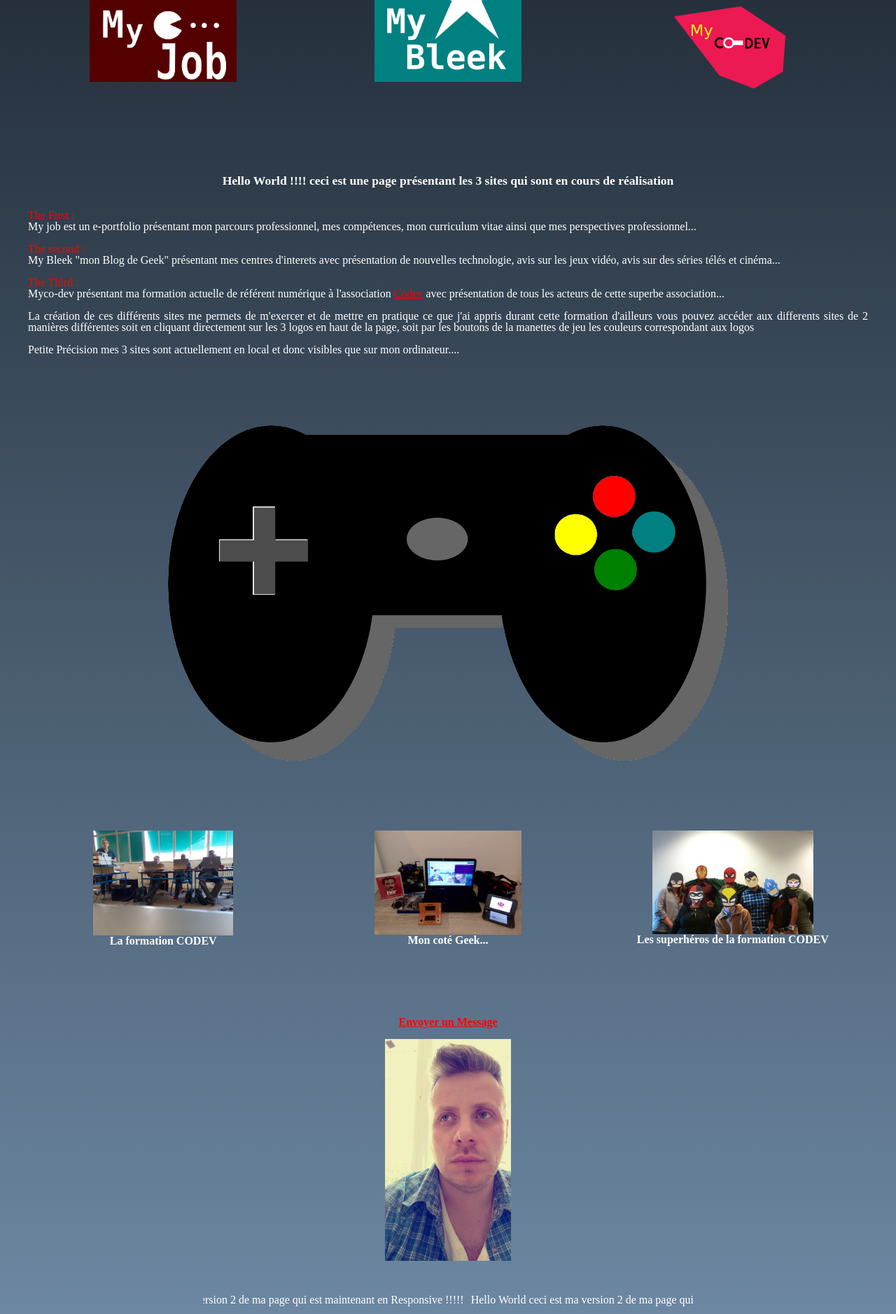
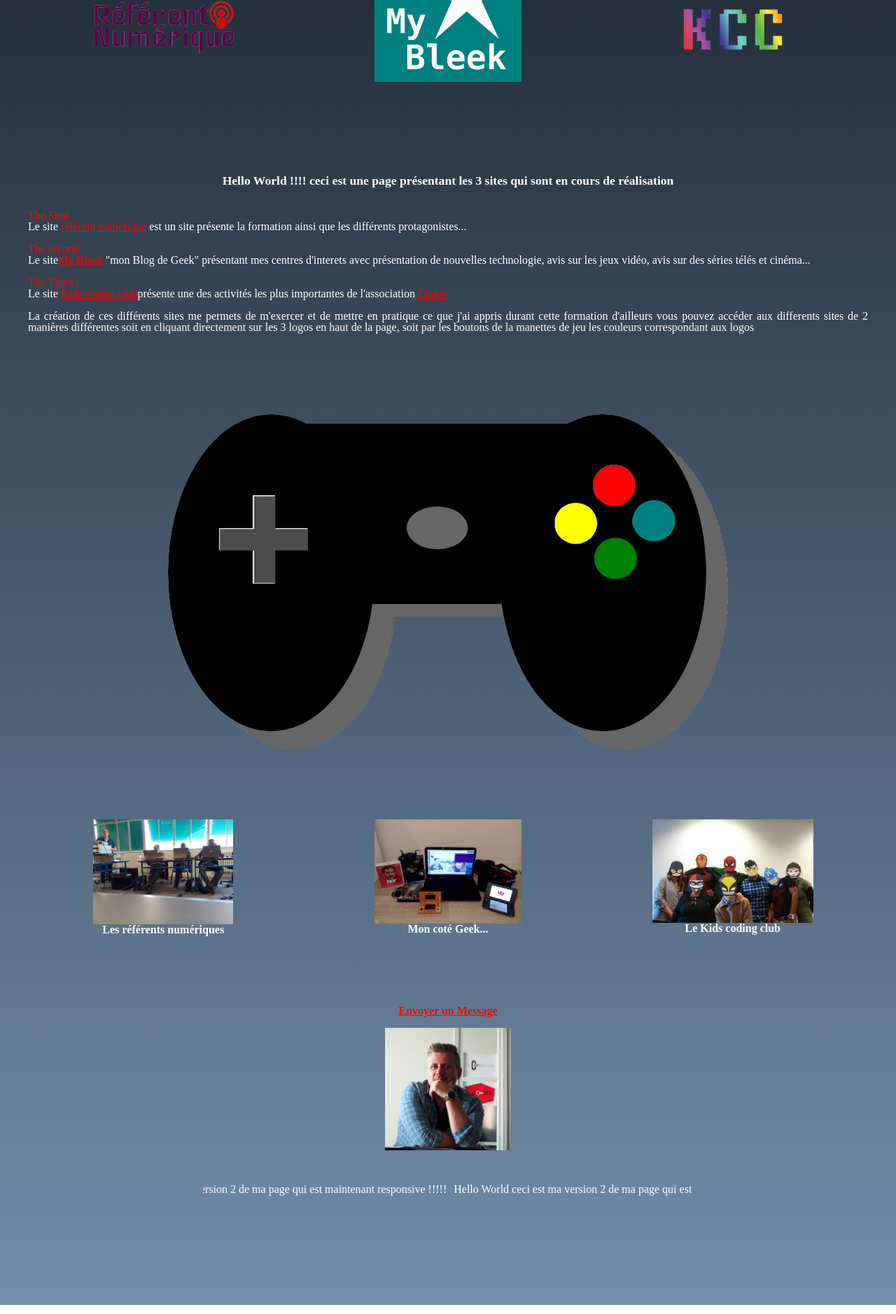
Before and after one commit to Damla91/Thisismyresponsiveproject, a website: page index.html in a window 1280 px wide. Shown: the whole page at 70% size. Drawn offline with Linux system fonts and the light colour scheme.

Commit message:
modif final

```diff
--- a/index.html
+++ b/index.html
@@ -50,9 +50,9 @@
 
         <div class="container"align="center">
         <div class="content">
-            <div class="col4"> <a href="http://localhost/refnum/" target="_blank"><img src="images/Myjob.png"height="120" width="210"></a></div>
-            <div class="col4"><a href="http://localhost/monbleek/" target="_blank"><img src="images/MyBleek.png"height="120" width="210"></a></div>
-            <div class="col4"><a href="http://localhost/myco-dev/" target="_blank"><img src="images/logo.png"class="rsi"height="120" width="180"></a></div>
+            <div class="col4"> <a href="http://referentnmerique.fr/" target="_blank"><img src="images/Refnum-logo-web1.gif"height="120" width="210"></a></div>
+            <div class="col4"><a href="https://mybleek.wordpress.com/" target="_blank"><img src="images/MyBleek.png"height="120" width="210"></a></div>
+            <div class="col4"><a href="http://kidscodingclub.org/" target="_blank"><img src="images/KCC.png"class="rsi"height="120" width="180"></a></div>
           </div>
 
         <div class="content">
@@ -61,15 +61,15 @@
 <h1>Hello World !!!! ceci est une page présentant les 3 sites qui sont en cours de réalisation</h1>
 <br>
 <br>
-<p><li><FONT color=red>The First :</FONT></li> My job est un e-portfolio présentant mon parcours professionnel, mes compétences, mon curriculum vitae ainsi que mes perspectives professionnel...</p>
+<p><li><FONT color=red>The First :</FONT></li> Le site <a href="http://referentnumerique.fr/"style="color:red">référent numérique</a> est un site présente la formation ainsi que les différents protagonistes...</p>
 <br>
-<p><li><FONT color=red>The second : </FONT></li> My Bleek "mon Blog de Geek" présentant mes centres d'interets avec présentation de nouvelles technologie, avis sur les jeux vidéo, avis sur des séries télés et cinéma...</p>
+<p><li><FONT color=red>The second : </FONT></li> Le site<a href="http://mybleek.wordpress.com"style="color:red">My Bleek</a> "mon Blog de Geek" présentant mes centres d'interets avec présentation de nouvelles technologie, avis sur les jeux vidéo, avis sur des séries télés et cinéma...</p>
 <br>
-<p><li><FONT color=red>The Third :</FONT></li> Myco-dev présentant ma formation actuelle de référent numérique à l'association <a href="http://www.co-dev.org/"style="color:red">Codev</a> avec présentation de tous les acteurs de cette superbe association...</p>
+<p><li><FONT color=red>The Third :</FONT></li> Le site <a href="http://www.kidscodingclub.org/"style="color:red">Kids coding club</a>présente une des activités les plus importantes de l'association <a href="http://www.co-dev.org/"style="color:red">Codev</a></p>
 <br>
 <p>La création de ces différents sites me permets de m'exercer et de mettre en pratique ce que j'ai appris durant cette formation d'ailleurs vous pouvez accéder aux differents sites de 2 manières différentes soit en cliquant directement sur les 3 logos en haut de la page, soit par les boutons de la manettes de jeu les couleurs correspondant aux logos</p>
 <br>
-<p>Petite Précision mes 3 sites sont actuellement en local et donc visibles que sur mon ordinateur....</ul></div>
+</ul></div>
 
 
           </div>
@@ -79,20 +79,20 @@
 <map name="map">
 <area shape="rect" coords="65,118,205,245"title="Codev"href="http://www.co-dev.org/"target="_blank"/>
 <area shape="circle" coords="637,101,32"title="Codev"href="http://www.co-dev.org/" target="_blank"/>
-<area shape="circle" coords="694,152,32"title="myco-dev"href="http://localhost/myco-dev/"target="_blank" />
-<area shape="circle" coords="640,206,32"title="MyJob"href="http://localhost/refnum/"target="_blank" />
-<area shape="circle" coords="583,155,32"title="MyBleek"href="http://localhost/monbleek/" target="_blank"/>
+<area shape="circle" coords="694,152,32"title="myco-dev"href="http://www.kidscodingclub.org/"target="_blank" />
+<area shape="circle" coords="640,206,32"title="MyJob"href="http://referentnumerique.fr/"target="_blank" />
+<area shape="circle" coords="583,155,32"title="MyBleek"href="http://mybleek.wordpress.com" target="_blank"/>
 <area shape="circle" coords="386,163,38"title="MyBleek"href="http://mybleek.wordpress.com"target="_blank"/>
 </map>
 </div>
           </div>
 
           <div class="content">
-            <div class="col4"><a href="http://localhost/refnum/" target="_blank"><img src="images/P50325-170026.png"height="150" width="200"></a><h6>La formation CODEV</h6></div>
+            <div class="col4"><a href="http://referentnumerique.fr/" target="_blank"><img src="images/P50325-170026.png"height="150" width="200"></a><h6>Les référents numériques</h6></div>
 
-            <div class="col4"><a href="http://localhost/monbleek/" target="_blank"><img src="images/Geek.jpg"height="120" width="210"></a><h6>Mon coté Geek...</h6></div>
+            <div class="col4"><a href="http://mybleek.wordpress.com" target="_blank"><img src="images/Geek.jpg"height="120" width="210"></a><h6>Mon coté Geek...</h6></div>
 
-            <div class="col4"><a href="http://localhost/myco-dev/" target="_blank"><img src="images/groupe1superheros.png"height="130" width="230"></a><h6>Les superhéros de la formation CODEV</h6></div>
+            <div class="col4"><a href="http://www.kidscodingclub.org/" target="_blank"><img src="images/groupe1superheros.png"height="130" width="230"></a><h6>Le Kids coding club</h6></div>
 
 
           </div>
@@ -100,12 +100,12 @@
           <div class="content">
             <div class="col12"><div id="footer"><a href="form.html"target="_blank"style="color:red"><h3>Envoyer un Message</h3>
             <br>
-            <a href="http://localhost/myco-dev/" target="_blank"><img src="images/P50405-140715-002.jpg"height="120" width="180"></a>
+            <a href="http://mybleek.wordpress.com" target="_blank"><img src="images/P1010041-copie.jpg"height="120" width="180"></a>
 
             <div class="defileParent">
 <span class="defile"
 data-text=" Hello World ceci est ma version 2 de ma page qui est maintenant en Responsive !!!!! ">
-Hello World ceci est ma version 2 de ma page qui est maintenant en Responsive !!!!!
+Hello World ceci est ma version 2 de ma page qui est maintenant responsive !!!!!
 </span>
 </div>
           </div>
```
Also changed, not shown: images/KCC.png (added), images/KCCimage.jpg (added), images/P1010041-copie.jpg (added), images/Refnum-logo-web1.gif (added).
